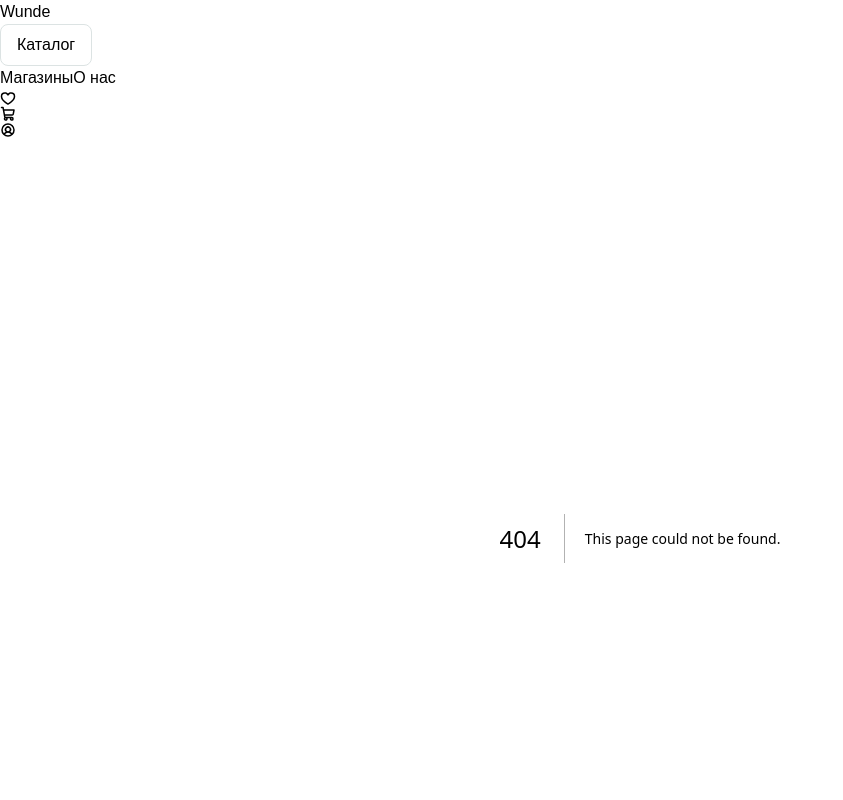
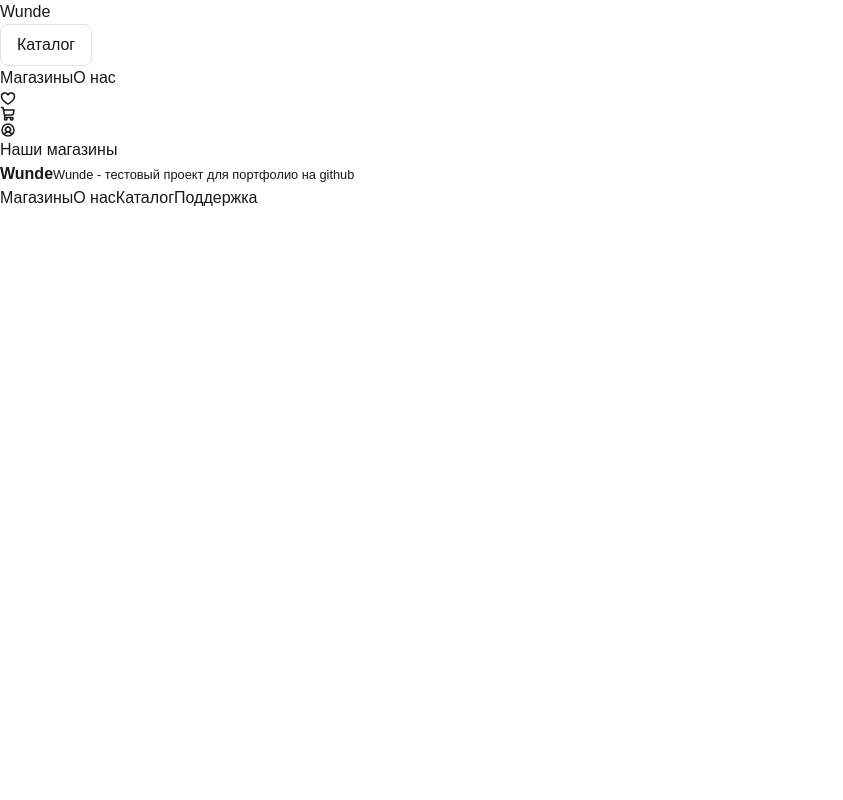
Before and after one commit to Dankewu0/wunde-frontend, a Next.js app: page /shops in a window 1280 px wide. Before the commit this address had no page. Shown: the top 800 px of the page, without its empty margins (0-843 px from the left). Built offline with nearby package versions, Linux system fonts and the light colour scheme.

Commit message:
feat: add shops page

```diff
--- /dev/null
+++ b/app/shops/page.tsx
@@ -0,0 +1,7 @@
+export default function ShopsPage() {
+  return (
+    <div>
+      <h1>Наши магазины</h1>
+    </div>
+  );
+}
```
